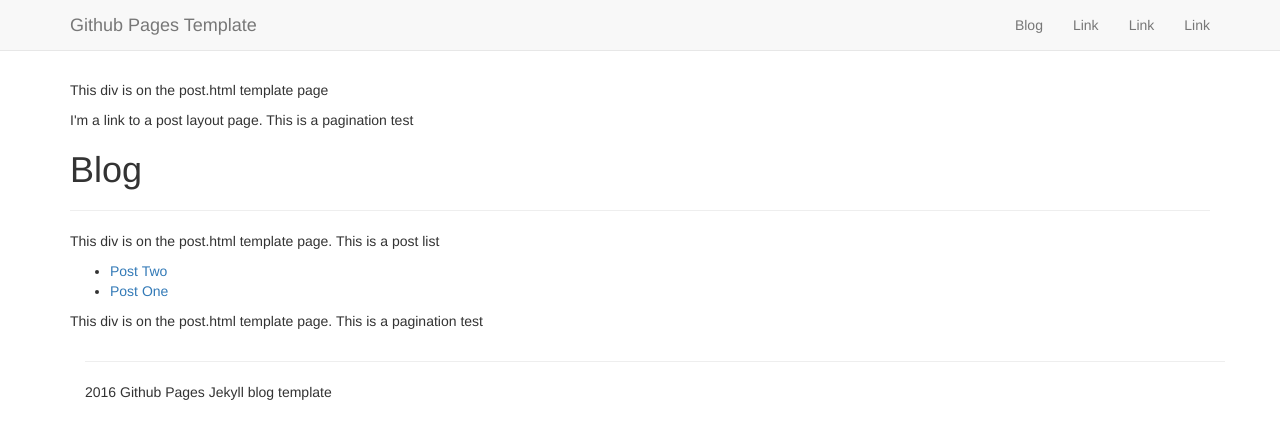
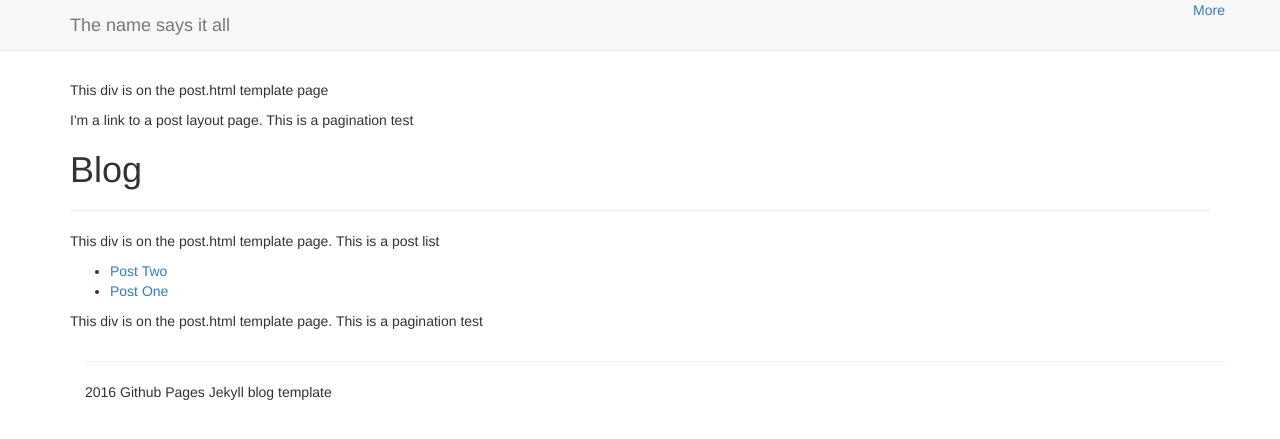
Before and after one commit to larsenjohn/herebyaccident, a Jekyll site: the page built from blog.html, in a window 1280 px wide. Shown: the top 439 px of the page. Built offline with Jekyll 4.4.1, drawn with Linux system fonts in a browser that asks for light colours; nearby versions of some CDN libraries.

Commit message:
pulled the nav

```diff
--- a/_includes/nav.html
+++ b/_includes/nav.html
@@ -12,38 +12,12 @@
       <span class="icon-bar"></span>
       <span class="icon-bar"></span>
       </button>
-      <a class="navbar-brand" href="{{ site.baseurl }}/">Github Pages Template</a>
+      <a class="navbar-brand" href="{{ site.baseurl }}/">The name says it all</a>
     </div>
     <!-- Collect the nav links, forms, and other content for toggling -->
     <div class="collapse navbar-collapse" id="bs-example-navbar-collapse-1">
       <ul class="nav navbar-nav navbar-right">
-        {% if page.url == '{{ site.baseurl }}/about.html' %}
-          <li class="active">
-        {% else %}
-          <li>
-        {% endif %}
-        <a href="{{ site.baseurl }}/blog.html">Blog</a></li>
-
-        {% if page.url == '{{ site.baseurl }}/services.html' %}
-          <li class="active">
-        {% else %}
-          <li>
-        {% endif %}
-        <a href="/services.html">Link</a></li>
-
-        {% if page.url == '{{ site.baseurl }}/portfolio.html' %}
-          <li class="active">
-        {% else %}
-          <li>
-        {% endif %}
-        <a href="{{ site.baseurl }}/portfolio.html">Link</a></li>
-
-        {% if page.url == '{{ site.baseurl }}/contact.html' %}
-          <li class="active">
-        {% else %}
-          <li>
-        {% endif %}
-        <a href="{{ site.baseurl }}/contact.html">Link</a></li>
+        <a href="{{ site.baseurl }}/blog.html">More</a></li>
       </ul>
     </div><!-- /.navbar-collapse -->
 
```
Also changed, not shown: index.html (+0 -33 lines), 4 other files.
